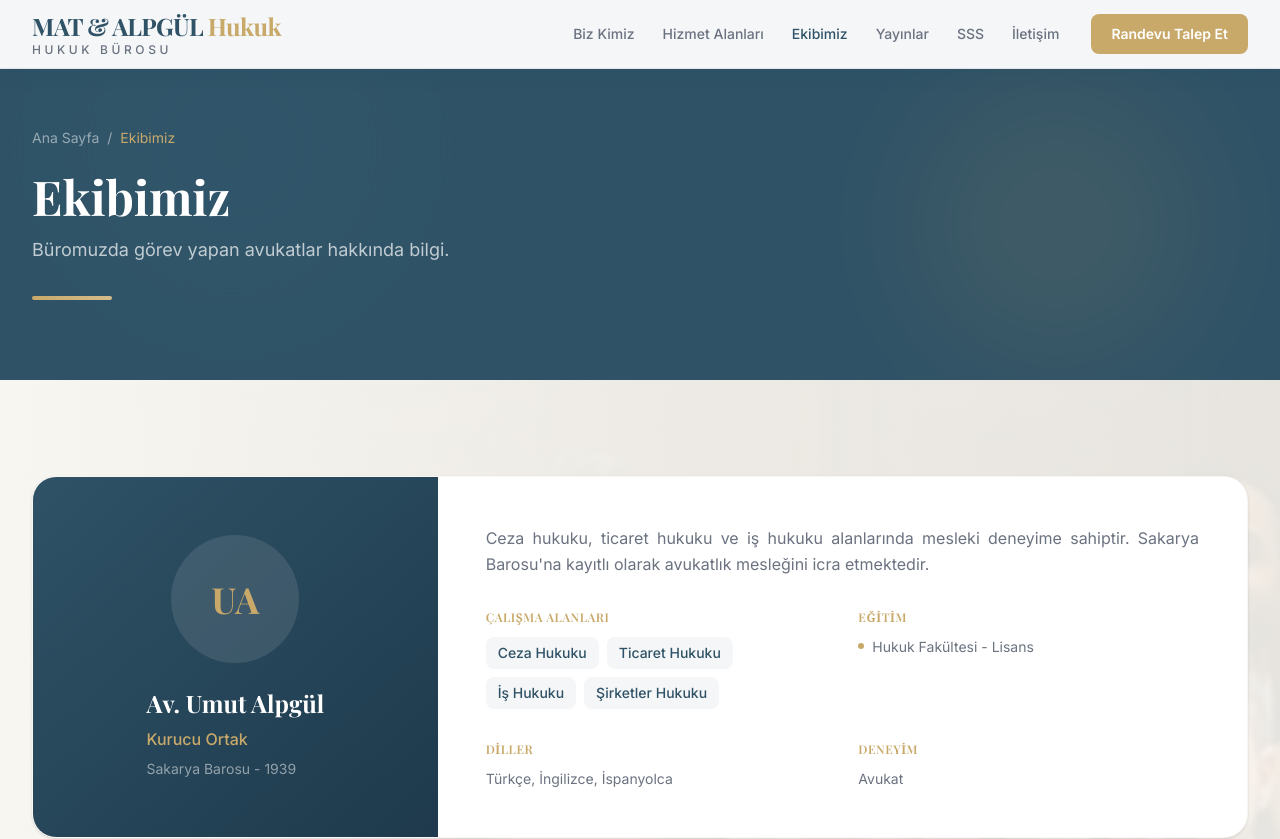
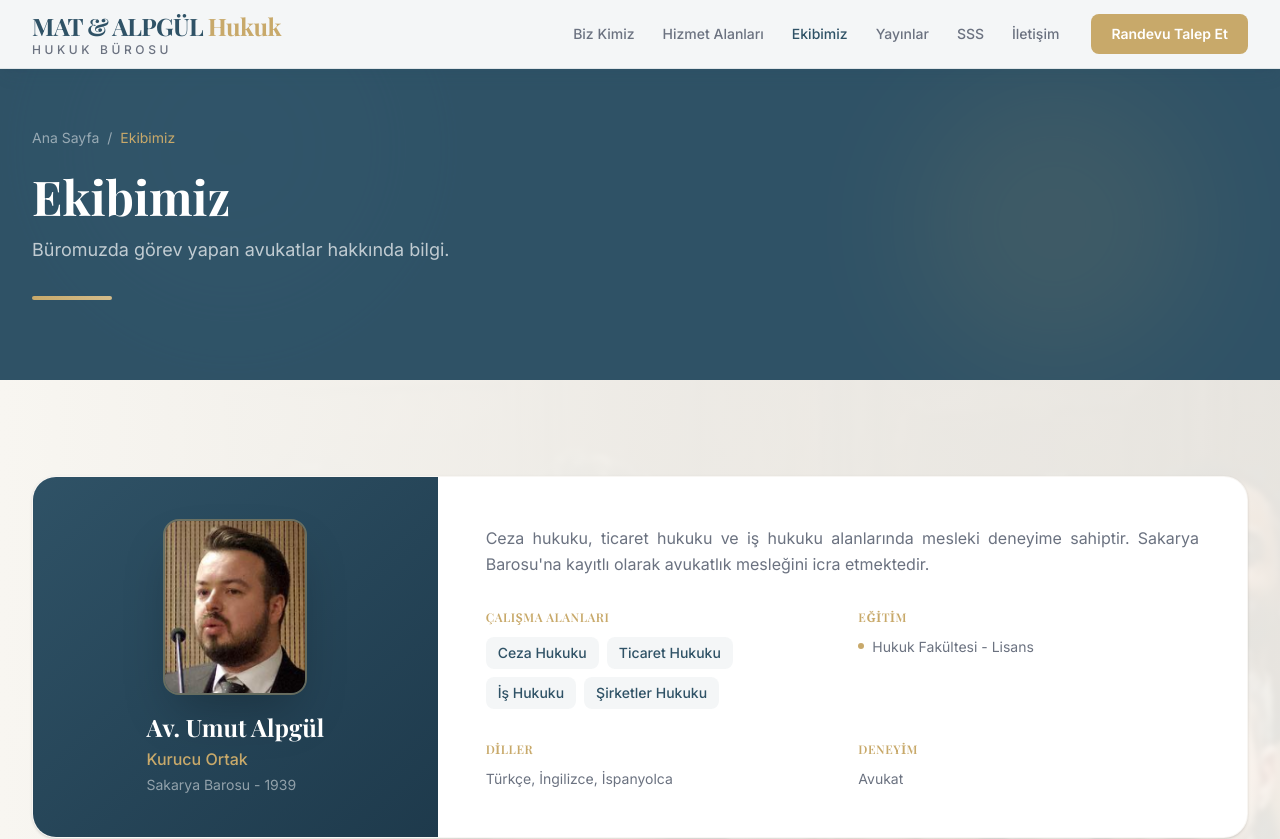
Before and after one commit to Erkan54/mat-hukuk, a React (Vite) app: page /ekibimiz in a window 1280 px wide. Shown: the top 839 px of the page. Built offline with nearby package versions, Linux system fonts and the light colour scheme; a web font is replaced by a local one.

Commit message:
feat: Av. Umut Alpgül profil fotoğrafı eklendi ve ekibimiz bileşenleri güncellendi

```diff
--- a/src/components/home/TeamPreview.jsx
+++ b/src/components/home/TeamPreview.jsx
@@ -72,15 +72,29 @@ export default function TeamPreview() {
                   activeIndex !== 0 ? 'blurred' : ''
                 }`}
               >
+                {team[0].image ? (
+                  <>
+                    <img
+                      src={team[0].image}
+                      alt={team[0].name}
+                      className="w-full h-full object-cover object-top"
+                    />
+                    <div className="absolute inset-0 bg-gradient-to-t from-navy-dark/90 via-navy-dark/20 to-transparent p-4 flex flex-col justify-end">
+                      <p className="text-white text-base font-semibold font-serif">{team[0].name}</p>
+                      <p className="text-gold text-xs font-medium">{team[0].title}</p>
+                    </div>
+                  </>
+                ) : (
                   <div className="absolute inset-0 bg-gradient-to-br from-navy to-navy-dark flex items-center justify-center">
                     <div className="text-center">
                       <div className="w-20 h-20 bg-white/10 rounded-full flex items-center justify-center mx-auto mb-3">
-                      <span className="font-serif text-2xl font-bold text-gold">AY</span>
+                        <span className="font-serif text-2xl font-bold text-gold">UA</span>
                       </div>
                       <p className="text-white text-sm font-medium">{team[0].name}</p>
                       <p className="text-white/60 text-xs mt-1">{team[0].title}</p>
                     </div>
                   </div>
+                )}
               </div>
             </motion.div>
 
@@ -152,15 +166,29 @@ export default function TeamPreview() {
                   activeIndex !== 1 ? 'blurred' : ''
                 }`}
               >
+                {team[1].image ? (
+                  <>
+                    <img
+                      src={team[1].image}
+                      alt={team[1].name}
+                      className="w-full h-full object-cover object-top"
+                    />
+                    <div className="absolute inset-0 bg-gradient-to-t from-navy-dark/90 via-navy-dark/20 to-transparent p-4 flex flex-col justify-end">
+                      <p className="text-white text-base font-semibold font-serif">{team[1].name}</p>
+                      <p className="text-gold text-xs font-medium">{team[1].title}</p>
+                    </div>
+                  </>
+                ) : (
                   <div className="absolute inset-0 bg-gradient-to-br from-navy-light to-navy flex items-center justify-center">
                     <div className="text-center">
                       <div className="w-20 h-20 bg-white/10 rounded-full flex items-center justify-center mx-auto mb-3">
-                      <span className="font-serif text-2xl font-bold text-gold">ZD</span>
+                        <span className="font-serif text-2xl font-bold text-gold">MA</span>
                       </div>
                       <p className="text-white text-sm font-medium">{team[1].name}</p>
                       <p className="text-white/60 text-xs mt-1">{team[1].title}</p>
                     </div>
                   </div>
+                )}
               </div>
             </motion.div>
           </div>
@@ -178,11 +206,19 @@ export default function TeamPreview() {
               className="bg-white rounded-2xl p-6 shadow-sm border border-border/30"
             >
               <div className="flex items-center gap-4 mb-4">
-                <div className="w-16 h-16 rounded-xl bg-gradient-to-br from-navy to-navy-dark flex items-center justify-center">
+                {lawyer.image ? (
+                  <img
+                    src={lawyer.image}
+                    alt={lawyer.name}
+                    className="w-16 h-16 rounded-xl object-cover object-top border border-gold/30 shrink-0"
+                  />
+                ) : (
+                  <div className="w-16 h-16 rounded-xl bg-gradient-to-br from-navy to-navy-dark flex items-center justify-center shrink-0">
                     <span className="font-serif text-lg font-bold text-gold">
                       {lawyer.name.split(' ').slice(1).map(n => n[0]).join('')}
                     </span>
                   </div>
+                )}
                 <div>
                   <h3 className="font-serif text-lg font-semibold text-navy">{lawyer.name}</h3>
                   <p className="text-sm text-gold">{lawyer.title}</p>
--- a/src/data/team.js
+++ b/src/data/team.js
@@ -4,7 +4,7 @@ export const team = [
     name: 'Av. Umut Alpgül',
     title: 'Kurucu Ortak',
     role: 'founder',
-    image: '/images/lawyer1.jpg',
+    image: '/images/lawyer1.png',
     shortBio: 'Ceza hukuku, ticaret hukuku ve iş hukuku alanlarında mesleki deneyime sahiptir. Sakarya Barosu\'na kayıtlı olarak avukatlık mesleğini icra etmektedir.',
     expertise: ['Ceza Hukuku', 'Ticaret Hukuku', 'İş Hukuku', 'Şirketler Hukuku'],
     education: [
--- a/src/pages/Team.jsx
+++ b/src/pages/Team.jsx
@@ -38,7 +38,21 @@ export default function Team() {
               >
                 <div className={`grid lg:grid-cols-3 ${index % 2 === 1 ? 'lg:direction-rtl' : ''}`}>
                   {/* Photo area */}
-                  <div className="bg-gradient-to-br from-navy to-navy-dark p-12 flex items-center justify-center">
+                  <div className="bg-gradient-to-br from-navy to-navy-dark p-8 flex items-center justify-center">
+                    {lawyer.image ? (
+                      <div className="text-center">
+                        <div className="w-36 h-44 rounded-2xl overflow-hidden shadow-2xl mx-auto mb-4 border-2 border-gold/40">
+                          <img
+                            src={lawyer.image}
+                            alt={lawyer.name}
+                            className="w-full h-full object-cover object-top"
+                          />
+                        </div>
+                        <h3 className="font-serif text-2xl font-bold text-white">{lawyer.name}</h3>
+                        <p className="text-gold mt-1 font-medium">{lawyer.title}</p>
+                        <p className="text-white/50 text-sm mt-1">{lawyer.barNumber}</p>
+                      </div>
+                    ) : (
                       <div className="text-center">
                         <div className="w-32 h-32 bg-white/10 rounded-full flex items-center justify-center mx-auto mb-6">
                           <span className="font-serif text-4xl font-bold text-gold">
@@ -49,6 +63,7 @@ export default function Team() {
                         <p className="text-gold mt-2 font-medium">{lawyer.title}</p>
                         <p className="text-white/50 text-sm mt-2">{lawyer.barNumber}</p>
                       </div>
+                    )}
                   </div>
 
                   {/* Info */}
```
Also changed, not shown: public/images/lawyer1.png (added), 1 other file (tests, documents, lock files or other folders). Lines whose indentation alone changed are shown as unchanged.
